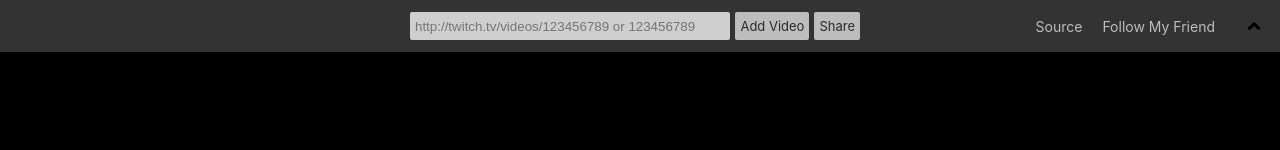
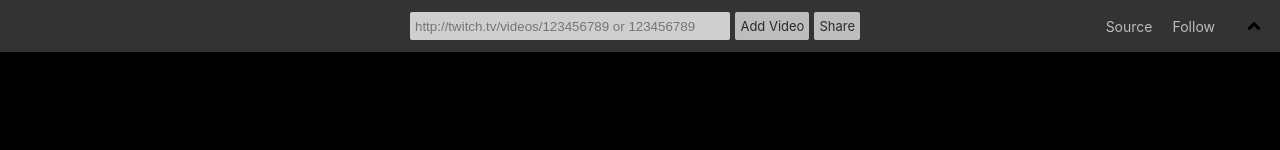
Before and after one commit to henryperson/twitchmultivod, a React (Create React App) app: page / in a window 1280 px wide. Shown: the top 150 px of the page. Built offline with nearby package versions, Linux system fonts and the light colour scheme.

Commit message:
changed to just follow

```diff
--- a/src/App.js
+++ b/src/App.js
@@ -677,7 +677,7 @@ function App() {
               });
             }}
             >
-              Follow My Friend
+              Follow
             </a>
         </div>}
       </div>
```
